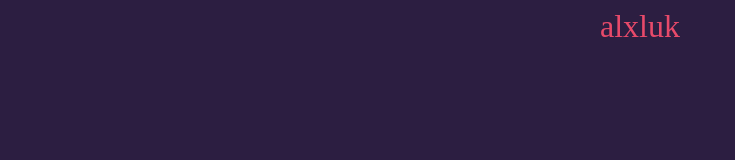
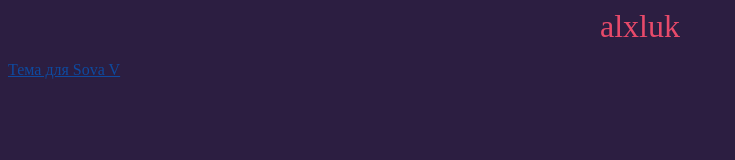
Before and after one commit to alxluk/alxluk.github.io, a plain HTML site: page index.html in a window 1280 px wide. Shown: the whole page, without its empty margins (0-735 px from the left). Drawn offline with Linux system fonts and the light colour scheme.

Commit message:
added link

```diff
--- a/index.html
+++ b/index.html
@@ -11,6 +11,8 @@
   <p> </p>
   <p> </p>
   <p align="center"><font  size="6">alxluk</font></p>
+
+  <p align"bottom"><a href="https://github.com/alxluk/alxluk.github.io/blob/master/Cherry.json">Тема для Sova V</a></p>
   </body>
 
 <html>
```
